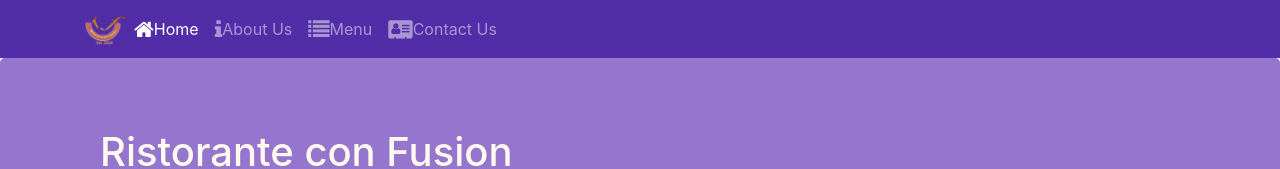
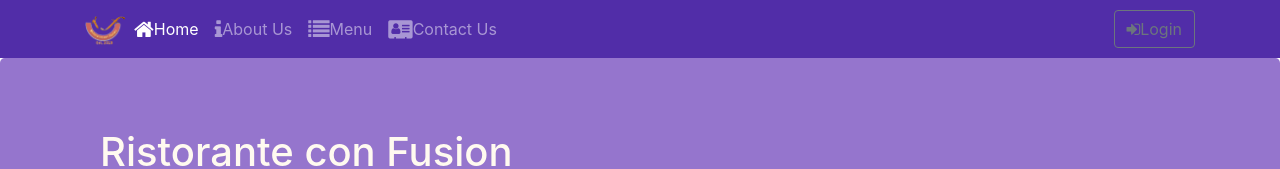
Before and after one commit to AfakTolgi/confusion2, a React (Create React App) app: page /home in a window 1280 px wide. Shown: the top 169 px of the page. Built offline with nearby package versions, Linux system fonts and the light colour scheme.

Commit message:
uncontrolled forms

```diff
--- a/src/components/Headercomponent.js
+++ b/src/components/Headercomponent.js
@@ -1,22 +1,38 @@
 import React, {Component} from 'react';
-import { Nav, Navbar, NavbarBrand, NavbarToggler, Collapse, NavItem, Jumbotron } from 'reactstrap';
+import { Nav, Navbar, NavbarBrand, NavbarToggler, Collapse, NavItem, Jumbotron, Modal, ModalBody, ModalHeader,Button,Form,FormGroup, Label, Input} from 'reactstrap';
 import { NavLink } from 'react-router-dom';
 
 class Header extends Component{
 
   constructor(props){
     super(props);
-    this.toggleNav = this.toggleNav.bind(this);
+
     this.state ={
       isNavopen: false,
+      isModelOpen: false,
 
 
     }
+    this.toggleNav = this.toggleNav.bind(this);
+    this.toggleModal = this.toggleModal.bind(this);
+    this.handleLogin = this.handleLogin.bind(this);
   }
   toggleNav(){
     this.setState({
       isNavopen: !this.state.isNavopen
     });
+  }
+
+  toggleModal(){
+    this.setState({
+      isModelOpen: !this.state.isModelOpen
+    });
+  }
+  handleLogin(event){
+    this.toggleModal();
+    alert("Username: " + this.username.value + " Password: " + this.password.value
+            + " Remember: " + this.remember.checked);
+    event.preventDefault();
   }
 
   render(){
@@ -44,6 +60,15 @@
                 </NavItem>
 
               </Nav>
+              <Nav className='ml-auto' navbar>
+                <NavItem>
+                  <Button outline onClick={this.toggleModal}>
+                    <span className='fa fa-sign-in'></span>
+                    Login
+                  </Button>
+                </NavItem>
+
+              </Nav>
 
             </Collapse>
 
@@ -59,6 +84,30 @@
             </div>
           </div>
         </Jumbotron>
+        <Modal isOpen={this.state.isModelOpen} toggle={this.toggleModal}>
+          <ModalHeader toggle={this.toggleModal}>Login</ModalHeader>
+          <ModalBody>
+            <Form onSubmit={this.handleLogin}>
+              <FormGroup>
+                <Label htmlFor='username' >Username</Label>
+                <Input type='text' id='username' name='username' innerRef={(input)=> this.username=input}/>
+              </FormGroup>
+              <FormGroup>
+                <Label htmlFor='password' >Password</Label>
+                <Input type='password' id='password' name='password' innerRef={(input)=> this.password=input}/>
+              </FormGroup>
+              <FormGroup check>
+                <Label check>
+                  <Input type='checkbox' name='remember' innerRef={(input)=> this.remember=input}/>
+                  Remember me
+                </Label>
+              </FormGroup>
+              <FormGroup >
+                <Button type='submit' value='submit' color='primary'>Login</Button>
+              </FormGroup>
+            </Form>
+          </ModalBody>
+        </Modal>
 
 
       </React.Fragment>
--- a/src/components/detaildishcomponents.js
+++ b/src/components/detaildishcomponents.js
@@ -58,7 +58,7 @@
         <div className="container">
           <div className='row'>
             <Breadcrumb>
-              <BreadcrumbItem><Link to='/home'>Home</Link></BreadcrumbItem>
+              <BreadcrumbItem><Link to='/menu'>Menu</Link></BreadcrumbItem>
               <BreadcrumbItem active>{props.dish.name}</BreadcrumbItem>
 
             </Breadcrumb>
```
Lines whose indentation alone changed are shown as unchanged.
